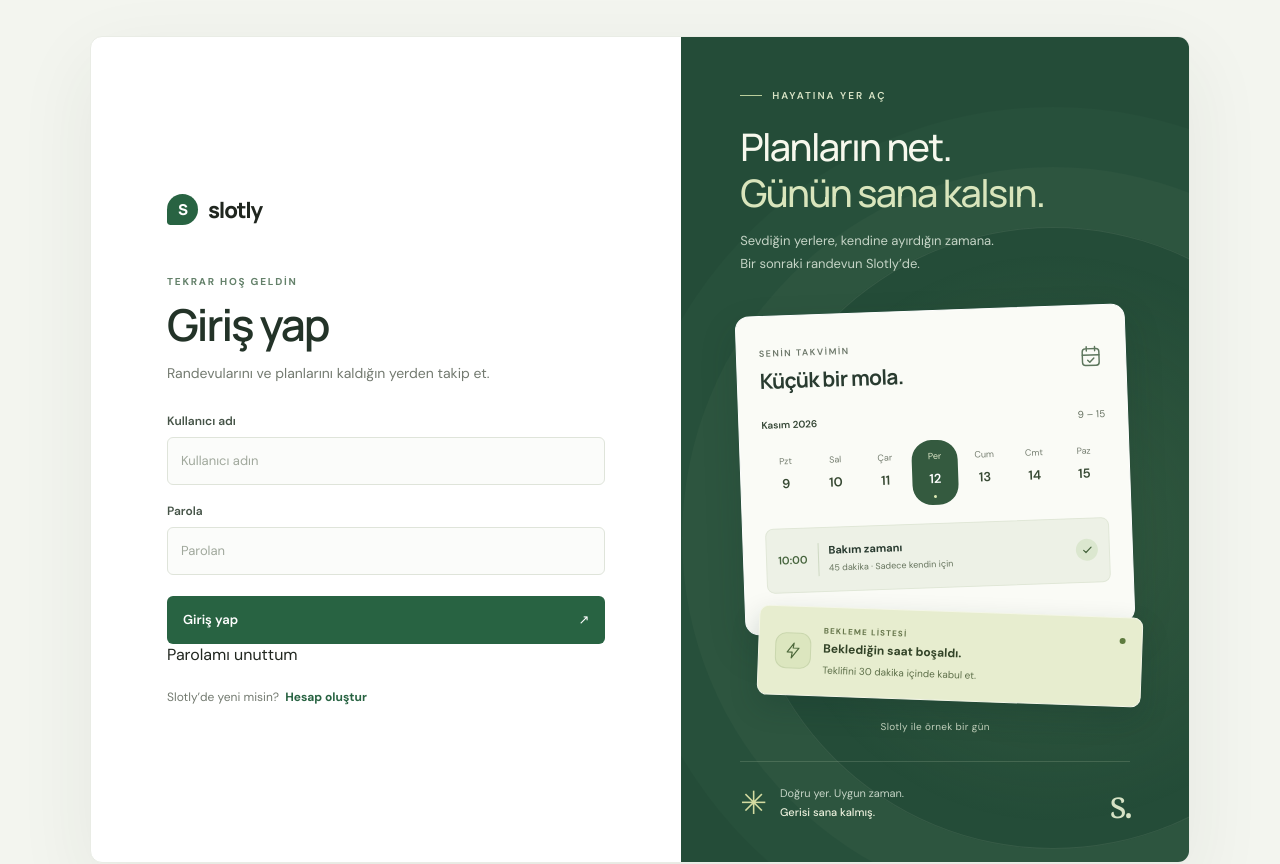
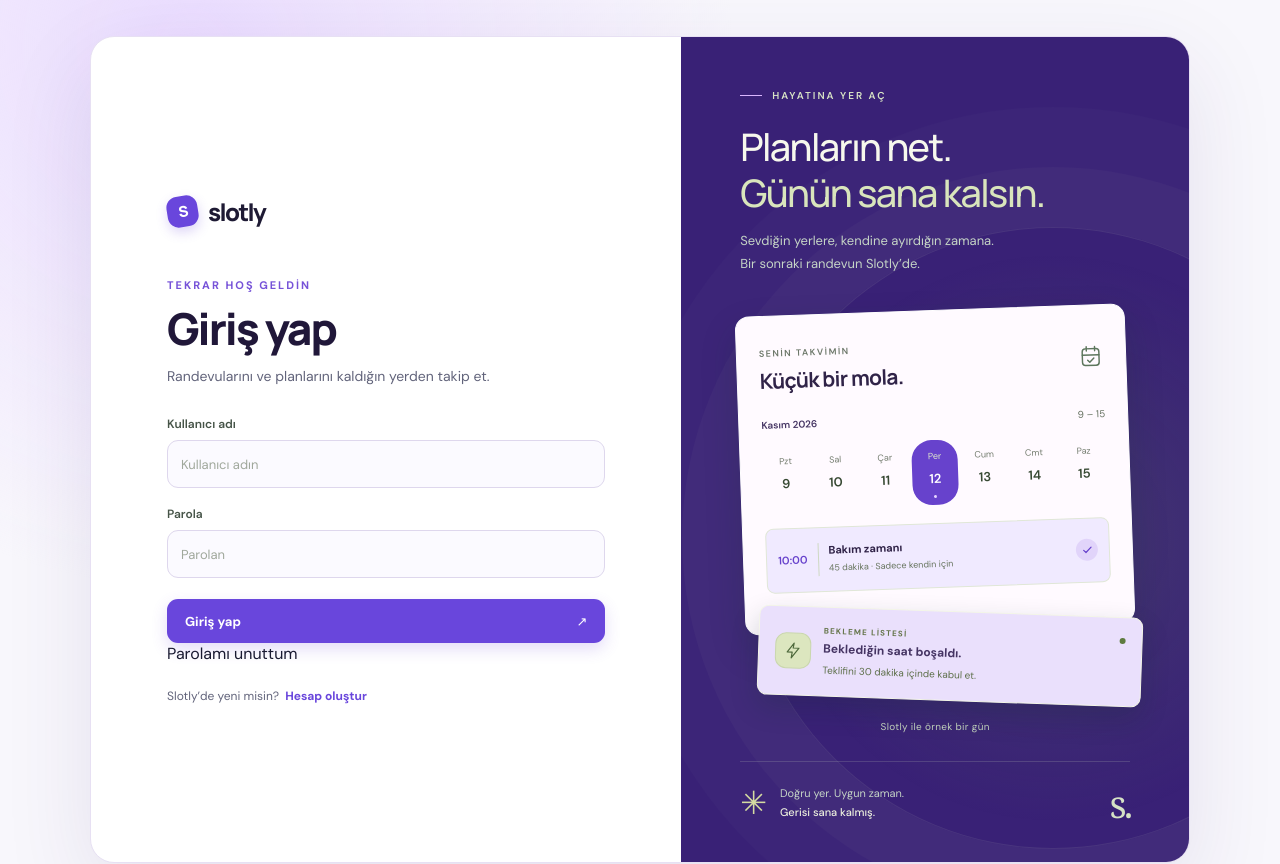
Before and after one commit to muhsinlight/Slotly, a Vue app in the folder frontend/: page /login in a window 1280 px wide. Shown: the top 864 px of the page. Built offline with nearby package versions, Linux system fonts and the light colour scheme; no server answers.

Commit message:
feat(frontend): refresh visual design and account settings

```diff
--- a/frontend/src/components/AuthShowcase.vue
+++ b/frontend/src/components/AuthShowcase.vue
@@ -103,7 +103,7 @@ const previewDays = [
   overflow: hidden;
   padding: 52px 42px 40px;
   color: #f7f8ed;
-  background: #244c38;
+  background: #392176;
 }
 
 .auth-showcase::before,
@@ -152,7 +152,7 @@ const previewDays = [
 .showcase-eyebrow::before {
   width: 22px;
   height: 1px;
-  background: #bace9c;
+  background: #d9b6ff;
   content: '';
 }
 
@@ -179,8 +179,8 @@ const previewDays = [
 
 .preview-calendar {
   padding: 24px 22px 40px;
-  color: #293b30;
-  background: #fafbf6;
+  color: #302348;
+  background: #fffaff;
   border: 1px solid #fff;
   border-radius: 14px;
   box-shadow: 0 16px 36px #102d282e;
@@ -226,7 +226,7 @@ const previewDays = [
 }
 
 .preview-month span:first-child {
-  color: #344635;
+  color: #453463;
   font-weight: 600;
 }
 
@@ -261,7 +261,7 @@ const previewDays = [
 
 .preview-day-selected {
   color: #e0eacb;
-  background: #345a3f;
+  background: #6742cc;
 }
 
 .preview-day-selected strong {
@@ -269,7 +269,7 @@ const previewDays = [
 }
 
 .preview-day-selected .preview-day-dot {
-  background: #dce9b4;
+  background: #e6d4ff;
 }
 
 .preview-appointment {
@@ -280,7 +280,7 @@ const previewDays = [
   padding: 15px 11px;
   border: 1px solid #e0e7d7;
   border-radius: 8px;
-  background: #edf1e6;
+  background: #f0eaff;
 }
 
 .preview-time {
@@ -289,7 +289,7 @@ const previewDays = [
   align-items: center;
   padding-right: 10px;
   border-right: 1px solid #ced9c3;
-  color: #46643d;
+  color: #6742cc;
   font-size: 11px;
   font-weight: 600;
 }
@@ -317,8 +317,8 @@ const previewDays = [
   flex-shrink: 0;
   margin-left: auto;
   border-radius: 50%;
-  background: #dbe7cf;
-  color: #46643d;
+  background: #e1d4fa;
+  color: #6742cc;
 }
 
 .preview-confirmed svg {
@@ -338,8 +338,8 @@ const previewDays = [
   width: calc(100% - 6px);
   margin: -17px -12px 0 auto;
   padding: 18px 16px;
-  color: #324327;
-  background: #e7edcf;
+  color: #453463;
+  background: #eae0fc;
   border: 1px solid #f4f6e8;
   border-radius: 10px;
   box-shadow: 0 12px 28px #102d2833;
--- a/frontend/src/style.css
+++ b/frontend/src/style.css
@@ -1243,3 +1243,108 @@ footer small {
   color: white;
   font-size: 11px;
 }
+
+/* Refreshed visual system */
+:root {
+  font-family: 'DM Sans', sans-serif;
+  color: #191a31;
+  background: #f8f7fc;
+  --ink: #191a31;
+  --muted: #62647b;
+  --line: #e5e2ee;
+  --green: #6946dc;
+  --paper: #fff;
+  --soft: #f1edff;
+}
+body { background: #f8f7fc; }
+::selection { background: #dcd2ff; }
+:focus-visible { outline: 3px solid #b69cff; outline-offset: 3px; }
+.app-shell { max-width: 1360px; padding-inline: clamp(20px, 4vw, 64px); }
+.topbar { height: 82px; gap: 46px; border-color: #e9e6f0; }
+.brand { color: #1e1a34; font-size: 24px; letter-spacing: -1.6px; }
+.brand-mark { background: #6946dc; border-radius: 11px; transform: rotate(-9deg); box-shadow: 0 5px 12px #6946dc38; }
+.topbar nav { gap: 8px; font-size: 13px; font-weight: 700; }
+.topbar nav a, .topbar > a:not(.brand) { padding: 10px 13px; border-radius: 10px; color: #5d5d76; }
+.topbar nav a.router-link-active, .topbar > a.router-link-active:not(.brand), .topbar nav a:hover { background: #eee8ff; color: #5932c5; }
+.button { border-radius: 11px; min-height: 44px; padding: 11px 18px; font-weight: 700; gap: 12px; }
+.button.primary { background: #6946dc; box-shadow: 0 6px 16px #6946dc30; }
+.button.primary:hover { background: #5734c5; }
+.button.quiet { color: #4e3a9e; }
+.eyebrow { color: #7652d8; font-size: 11px; letter-spacing: 2px; }
+.hero { min-height: 520px; border-radius: 28px; padding: 64px 7%; margin-top: 30px; background: radial-gradient(circle at 85% 15%, #edc8ff 0, transparent 32%), linear-gradient(120deg,#ede5ff 0%,#e8deff 50%,#d7f1ff 100%); }
+.hero h1 { color: #201739; font-weight: 800; letter-spacing: -4px; }
+.hero h1 em { color: #6946dc; }
+.hero-copy p { color: #51476b; font-size: 17px; }
+.hero-orb { width: 390px; height: 390px; right: 10%; top: 50px; opacity: 1; background: radial-gradient(circle at 32% 25%, #fff9fe, #c58df4 34%, #7449d4 70%, #33246e); box-shadow: 25px 30px 55px #493a9440, inset -18px -20px 35px #30216866; }
+.hero-orb:before { inset: 32px; border-color: #ffffff75; }
+.hero-orb:after { inset: 78px; border-color: #ffffff70; }
+.hero-note { right: 4%; bottom: 45px; border-radius: 14px; padding: 19px 22px; box-shadow: 0 18px 40px #35205b24; }
+.sun { color: #ed8a60; }
+.section { padding-top: 72px; }
+.section-heading h2,.section-heading h1,.booking-heading h1,.appointments-page h1,.waitlist-page .section-heading h1,.owner-dashboard > .section-heading h1 { color: #201739; font-weight: 800; }
+.section-heading > p { color: var(--muted); }
+.place-search { width: min(550px,100%); font-size: 13px; font-weight: 700; color: #36334c; }
+.place-search input { min-height: 54px; padding-inline: 18px; border-radius: 13px; box-shadow: 0 5px 18px #31275909; }
+.discovery-list { display: grid; grid-template-columns: repeat(2,minmax(0,1fr)); gap: 15px; max-width: none; }
+.place-card { min-height: 112px; padding: 22px; border-radius: 18px; box-shadow: 0 8px 24px #3127590b; }
+.place-card:hover,.place-card.selected { background: #f4efff; border-color: #ad95ef; transform: translateY(-2px); }
+.place-number { display: grid; place-items: center; width: 38px; height: 38px; flex: none; border-radius: 11px; background: #eee8ff; color: #6946dc; font-weight: 800; }
+.place-card b { font-size: 17px; }
+.place-card small { font-size: 13px; }
+.arrow { color: #6946dc; font-size: 22px; }
+.account { background: #21183c; color: white; border-radius: 24px; padding: 38px; margin-top: 72px; border: 0; }
+.account h2 { color: white; }
+.account p { color: #cdc1ea; }
+.account .eyebrow { color: #c9a5ff; }
+.booking-card,.owner-card,.detail-panel,.booking-empty { border-radius: 18px; box-shadow: 0 8px 26px #3127590b; }
+.booking-card,.owner-card,.detail-panel { padding: 28px; }
+.appointment-list { border: 0; display: grid; gap: 12px; }
+.appointment { border: 1px solid var(--line); background: white; border-radius: 16px; padding: 19px; box-shadow: 0 6px 18px #31275909; }
+.appointment-date { width: 52px; height: 52px; border-radius: 13px; }
+.status { border-radius: 9px; font-weight: 700; }
+.slot { border-radius: 9px; padding: 11px 15px; }
+.slot.selected { background: #6946dc; }
+.filter-button.active { color: #6946dc; border-color: #6946dc; }
+.text-button { color: #6946dc; font-weight: 700; }
+.owner-editor { background: #f7f4ff; border-radius: 13px; }
+.owner-notice { background: #f0eaff; color: #5635ba; border-radius: 10px; }
+.waitlist-entry.offer-active { background: #f8f4ff; border-color: #bda8f2; }
+.waitlist-offer-status { background: #6946dc; }
+.offer-countdown { color: #6946dc !important; }
+.auth-page { background: radial-gradient(circle at 15% 5%,#eadcff,transparent 38%),#f8f7fc; }
+.auth-frame { border-radius: 24px; border-color: #e7e0f3; box-shadow: 0 30px 90px #36236e1a; }
+.auth-heading h1 { color: #201739; font-weight: 800; }
+.auth-form input,.auth-form select { background: #fbfaff; border-color: #ded7ed; border-radius: 11px; }
+.auth-form input:focus,.auth-form select:focus { border-color: #8b68e9; box-shadow: 0 0 0 3px #6946dc20; }
+.auth-switch a { color: #6946dc; }
+.settings-page { padding: 56px 0 110px; }
+.settings-intro { margin-bottom: 38px; }
+.settings-intro h1 { margin: 0 0 10px; font: 800 clamp(34px,4vw,52px)/1.1 Manrope,sans-serif; letter-spacing: -2.2px; color: #201739; }
+.settings-intro p { margin: 0; color: var(--muted); font-size: 16px; }
+.settings-layout { display: grid; grid-template-columns: minmax(250px,.72fr) minmax(0,1.28fr); gap: 24px; align-items: start; }
+.settings-aside { min-height: 420px; display: flex; flex-direction: column; padding: 34px; border-radius: 22px; color: white; background: radial-gradient(circle at 100% 0,#b287ff 0,transparent 38%),linear-gradient(145deg,#6c47da,#38206f); overflow: hidden; }
+.settings-aside-icon { display: grid; place-items: center; width: 58px; height: 58px; border-radius: 16px; background: #ffffff26; font-size: 28px; }
+.settings-aside h2 { max-width: 260px; margin: 70px 0 12px; font: 800 30px/1.2 Manrope,sans-serif; letter-spacing: -1px; }
+.settings-aside p { max-width: 290px; margin: 0; color: #e2d6ff; line-height: 1.6; }
+.settings-aside-foot { margin-top: auto; padding-top: 30px; color: #cbb7f8; font-size: 10px; font-weight: 800; letter-spacing: 1.5px; }
+.settings-content { display: grid; gap: 20px; }
+.settings-card,.settings-content .notification-settings { margin: 0; padding: 30px; background: white; border: 1px solid var(--line); border-radius: 20px; box-shadow: 0 8px 25px #3127590a; }
+.settings-card-heading { display: flex; gap: 16px; align-items: start; margin-bottom: 24px; }
+.settings-index { display: grid; place-items: center; flex: none; width: 38px; height: 38px; border-radius: 11px; background: #eee8ff; color: #6946dc; font-size: 12px; font-weight: 800; }
+.settings-card h2,.settings-content .notification-settings h2 { margin: 0 0 6px; color: #211a3b; font: 800 22px Manrope,sans-serif; letter-spacing: -.6px; }
+.settings-card-heading p,.settings-content .notification-settings > p { margin: 0 0 18px; color: var(--muted); font-size: 14px; line-height: 1.55; }
+.settings-form { display: grid; justify-items: start; gap: 16px; }
+.settings-form label { display: grid; gap: 8px; width: 100%; color: #36334c; font-size: 13px; font-weight: 700; }
+.settings-form input { width: 100%; min-height: 50px; padding: 12px 15px; border: 1px solid #dcd7e9; border-radius: 11px; background: #fbfaff; color: var(--ink); }
+.verification-state { display: flex; align-items: center; gap: 8px; margin: 0; color: #965c2e; font-size: 13px; font-weight: 700; }
+.verification-state span { display: grid; place-items: center; width: 20px; height: 20px; border-radius: 50%; background: #fff0dd; }
+.verification-state.verified { color: #26755c; }
+.verification-state.verified span { background: #dcf6e9; }
+.settings-content .notification-settings { border-top: 1px solid var(--line); }
+.settings-content .notification-settings form { gap: 16px; }
+.settings-content .notification-settings form label { padding: 12px 0; color: #35324d; font-size: 14px; }
+.settings-content .notification-settings input[type=checkbox] { width: 18px; height: 18px; accent-color: #6946dc; }
+.settings-content .notification-settings select { min-height: 40px; padding: 7px 10px; border: 1px solid var(--line); border-radius: 9px; background: #fbfaff; }
+.settings-content .notification-settings h3 { margin-top: 32px; font-size: 16px; }
+@media(max-width:850px) { .settings-layout { grid-template-columns: 1fr; } .settings-aside { min-height: 250px; } .settings-aside h2 { margin-top: 28px; } .hero-orb { right: -90px; } }
+@media(max-width:580px) { .topbar { height: auto; } .topbar nav { overflow-x: auto; flex-wrap: nowrap; } .topbar nav a { white-space: nowrap; } .hero { border-radius: 20px; } .hero-orb { opacity: .35; } .hero-note { right: 15px; left: 15px; } .discovery-list { grid-template-columns: 1fr; } .settings-page { padding-top: 38px; } .settings-card,.settings-content .notification-settings { padding: 22px; } .settings-aside { padding: 26px; } .account { padding: 27px; } }
```
Also changed, not shown: frontend/src/pages/AccountPage.vue (+31 -19 lines).
